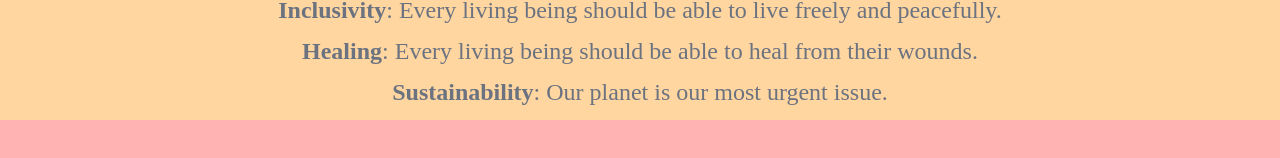
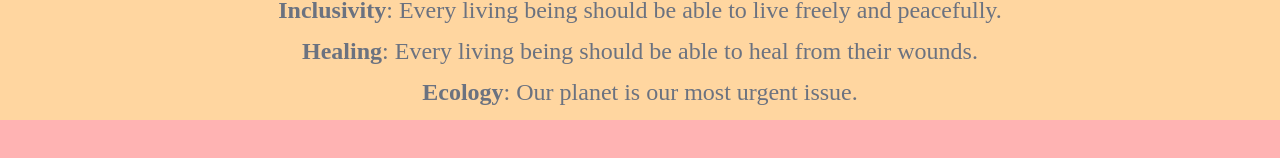
Before and after one commit to mjal/blog, a plain HTML site: page index.html in a window 1280 px wide. Shown: the part 758-916 px from the top of the page. Drawn offline with Linux system fonts and the light colour scheme.

Commit message:
Update values

```diff
--- a/index.html
+++ b/index.html
@@ -62,7 +62,7 @@
 <p style="font-size: 1.5rem;">
    <b>Inclusivity</b>: Every living being should be able to live freely and peacefully.<br />
    <b>Healing</b>: Every living being should be able to heal from their wounds.<br />
-   <b>Sustainability</b>: Our planet is our most urgent issue.<br />
+   <b>Ecology</b>: Our planet is our most urgent issue.<br />
 </p>
 </div>
 </section>
```
